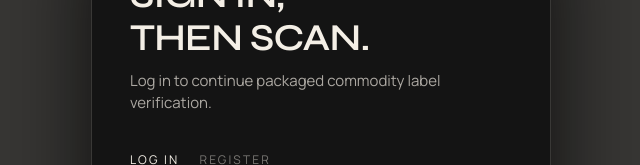
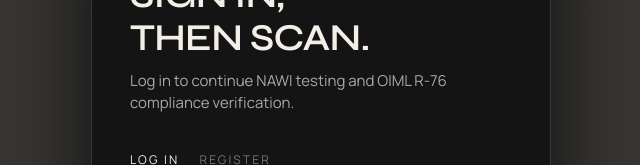
Before and after one commit to akshajgoyalug25-debug/OIMLens, a React (Vite) app in the folder frontend/: page / in a window 1280 px wide. Both pictures are taken after a click on the button "Enter OIMLense". Shown: the part 168-333 px from the top of the page, without its empty margins (319-959 px from the left). Built offline with nearby package versions, Linux system fonts and the light colour scheme; no server answers.

Commit message:
Fix OIMLense login copy

```diff
--- a/frontend/src/components/auth/AuthModal.tsx
+++ b/frontend/src/components/auth/AuthModal.tsx
@@ -231,7 +231,7 @@
         </h2>
         <p className="auth-modal-lede">
           {mode === 'login'
-            ? 'Log in to continue packaged commodity label verification.'
+            ? 'Log in to continue NAWI testing and OIML R-76 compliance verification.'
             : mode === 'forgot'
             ? "Enter your Officer ID and we'll send a reset link to your registered email."
             : 'Register to start AI-powered label compliance checks.'}
```
